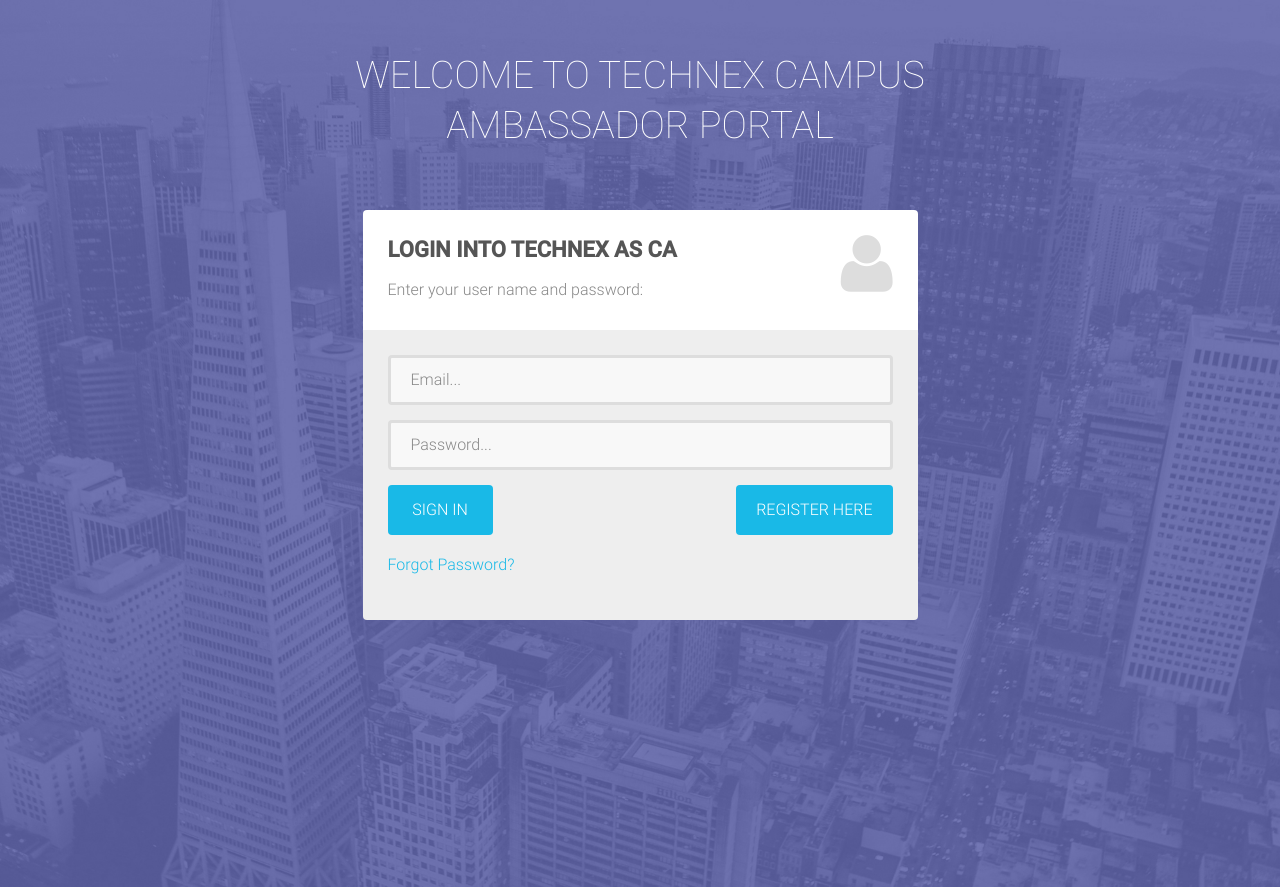
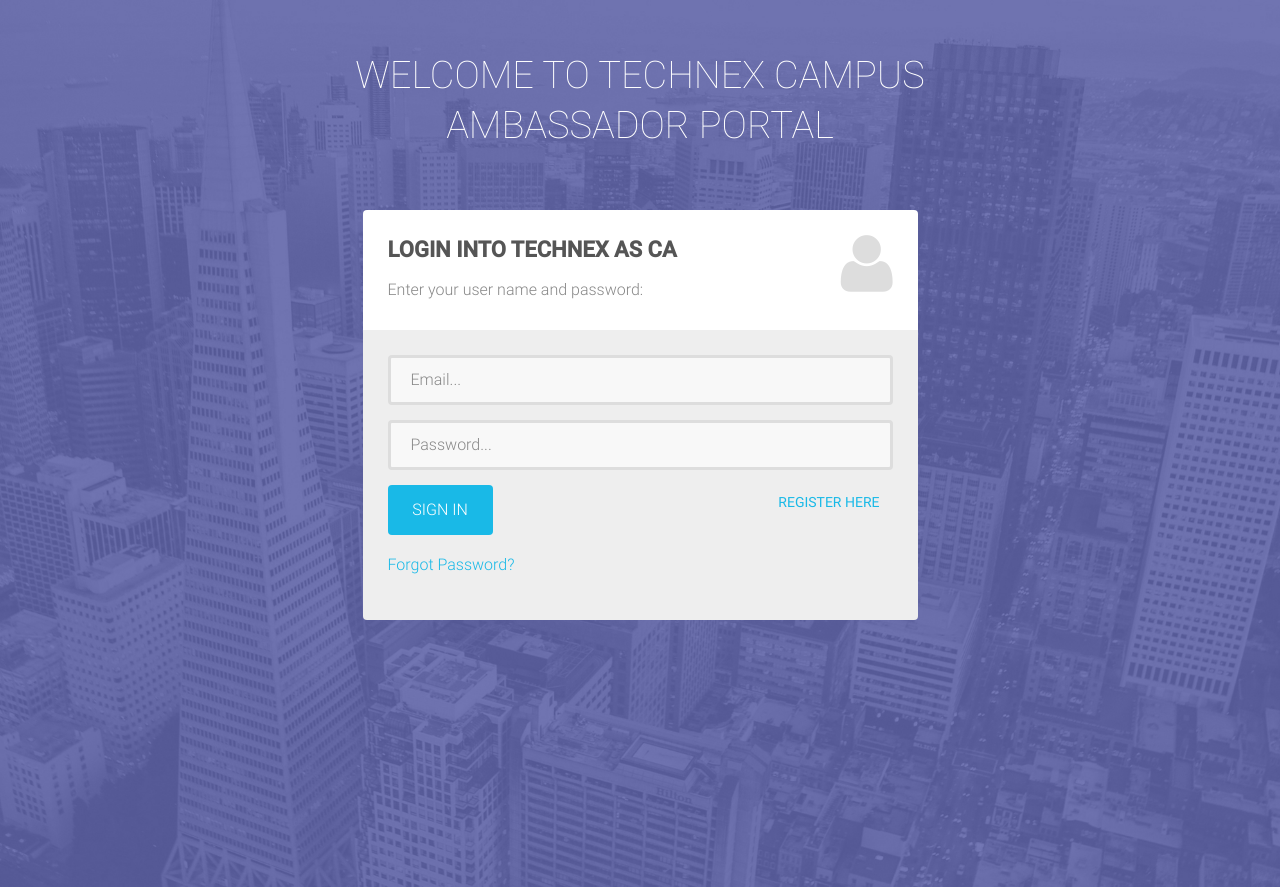
Before and after one commit to pyaf/ca_portal, a Django app: page / in a window 1280 px wide. Run offline with Django 3.2, Linux system fonts and the light colour scheme; some libraries are stand-ins or nearby versions.

Commit message:
modified login links and college script

```diff
--- a/templates/ca/login.html
+++ b/templates/ca/login.html
@@ -66,7 +66,7 @@
                                         <div class="form-group">
 
                                          <button type="submit" id="btn-next" class="btn btn-next pure-button pure-button-primary">SIGN IN</button>
-                                                <button type="button" class="sign-up-btn btn" href="/register">REGISTER HERE</button>
+                                                <a type="button" class="sign-up-btn btn" href="/register">REGISTER HERE</a>
                                         </div>
                                     <div class="form-group">
 
```
